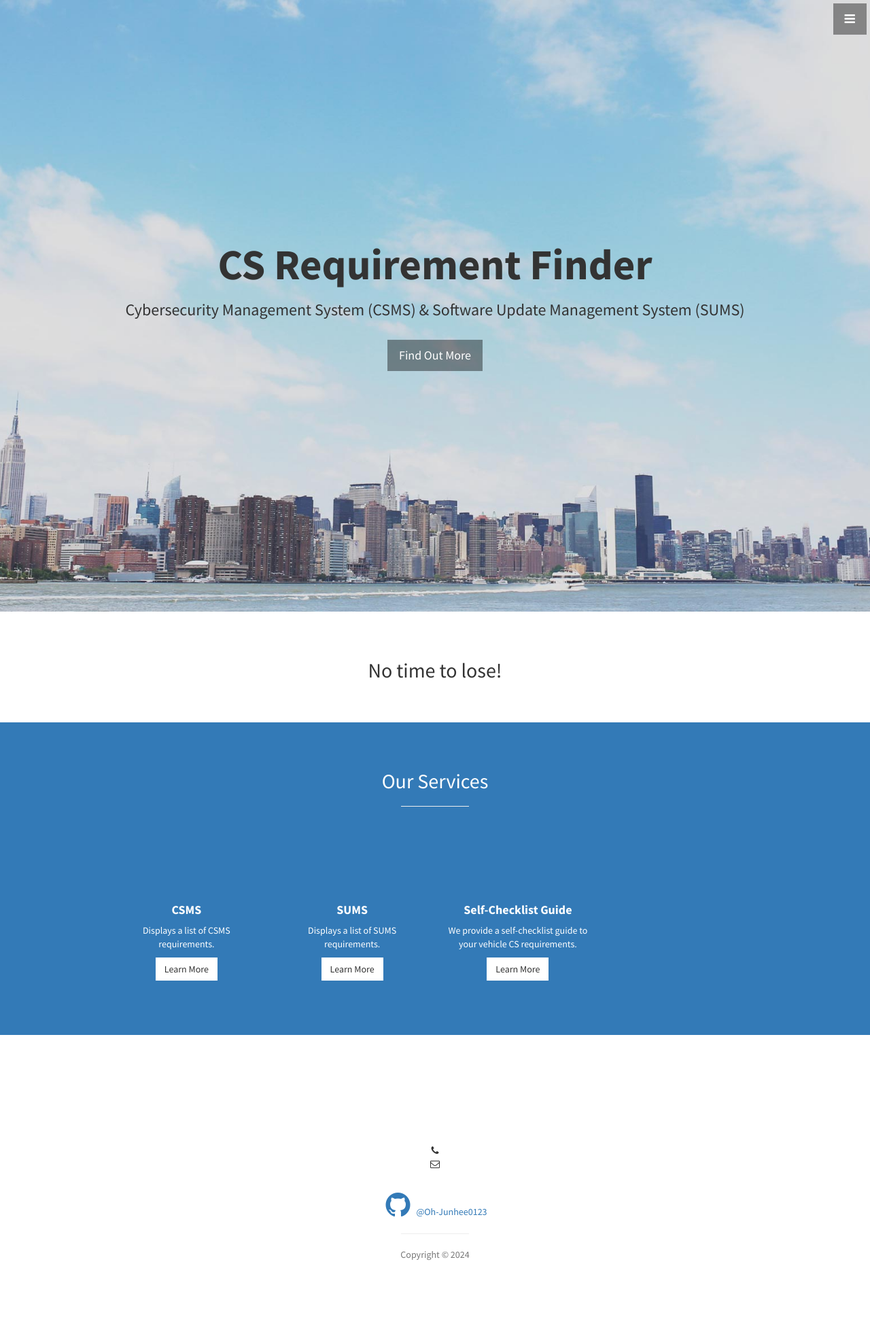
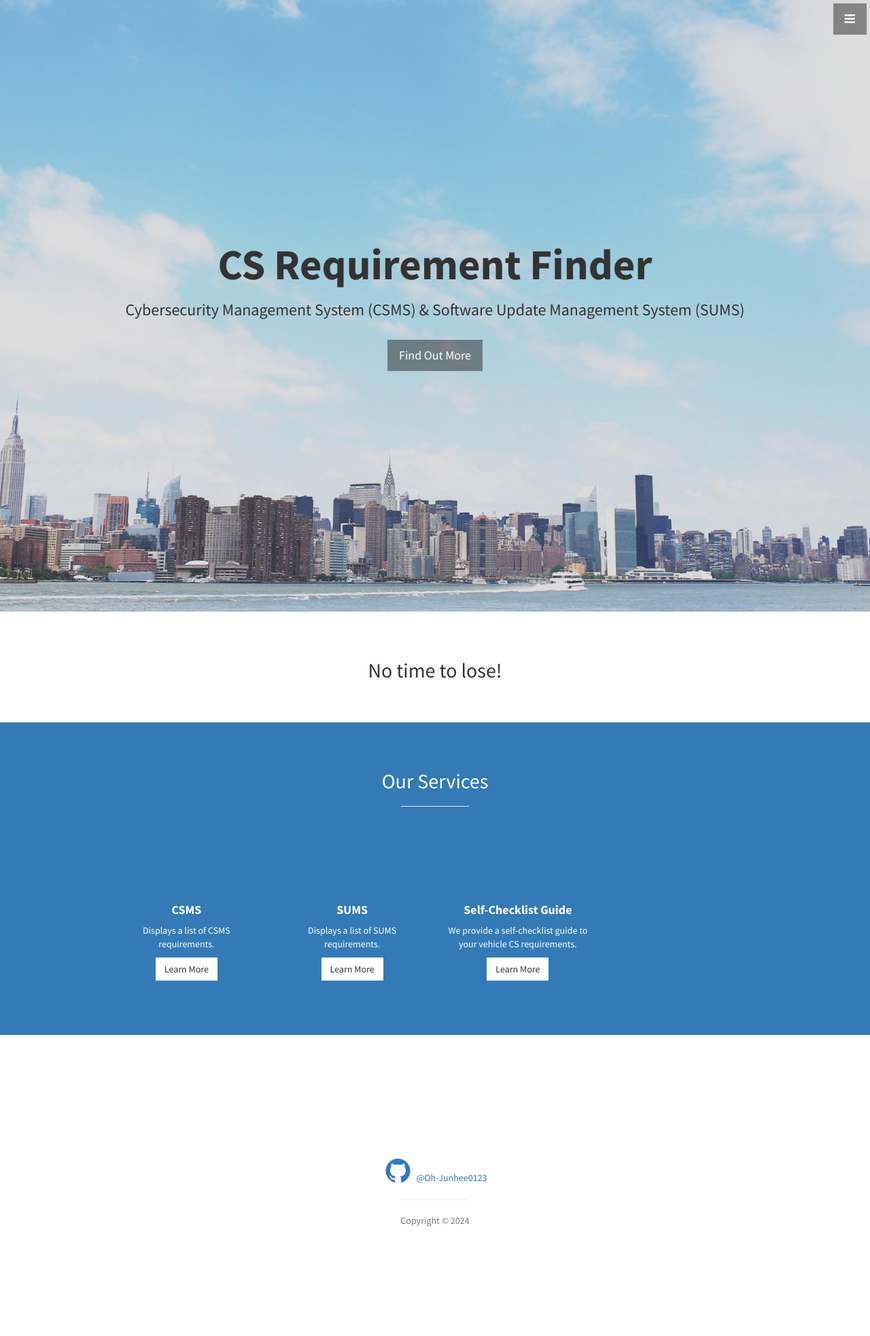
Before and after one commit to Oh-Junhee0123/CS-Requirement-Finder.github.io, a Jekyll site: the page built from index.html, in a window 1280 px wide. Shown: the whole page at 68% size. Built offline with Jekyll 4.4.1, drawn with Linux system fonts in a browser that asks for light colours; after the commit the page ends 1916 px from its top, so only the background shows below that.

Commit message:
Update footer.html

```diff
--- a/_includes/footer.html
+++ b/_includes/footer.html
@@ -10,9 +10,6 @@
           {% endfor %}
         </p>
         <ul class="list-unstyled">
-          <li><i class="fa fa-phone fa-fw"></i> {{ site.telephone }}</li>
-          <li><i class="fa fa-envelope-o fa-fw"></i>  <a href="mailto:{{ site.email }}">{{ site.email }}</a>
-          </li>
         </ul>
         <br>
         <ul class="list-inline">
```
